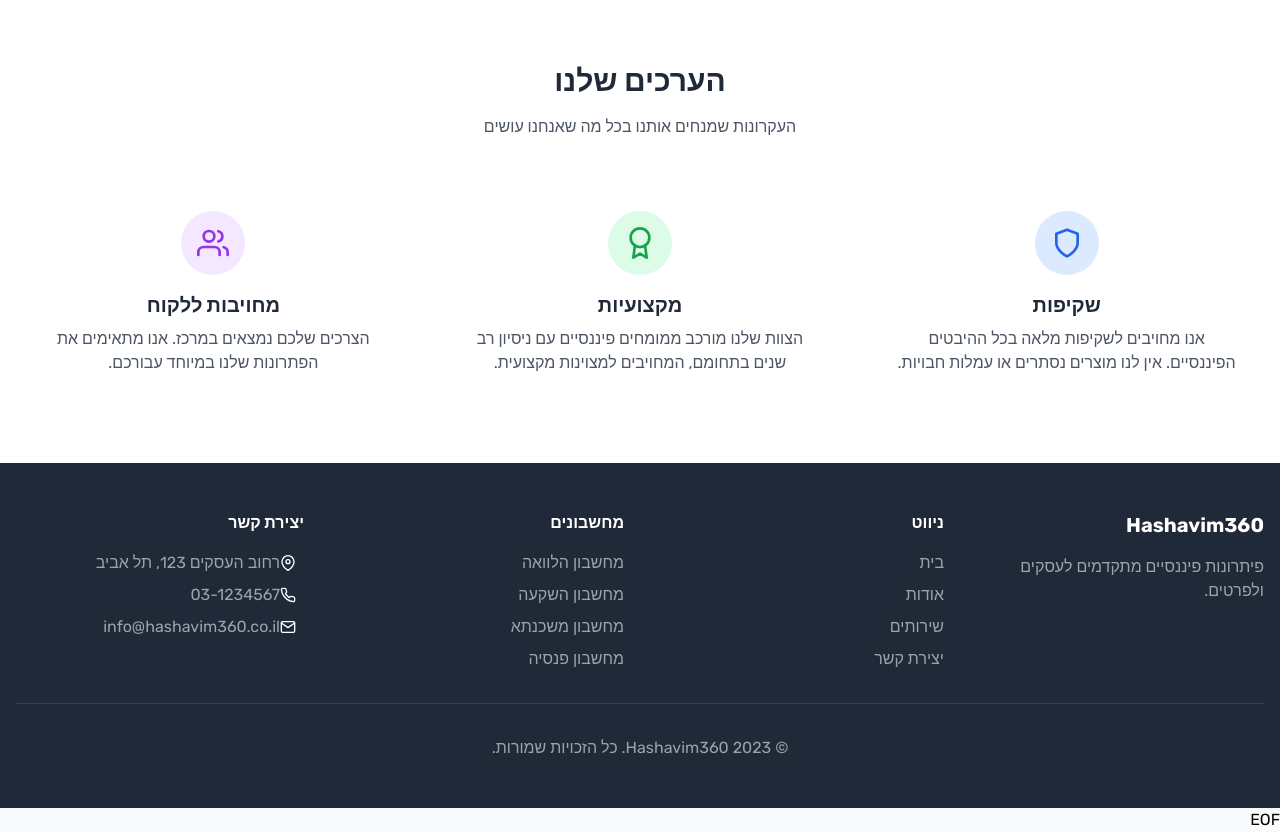
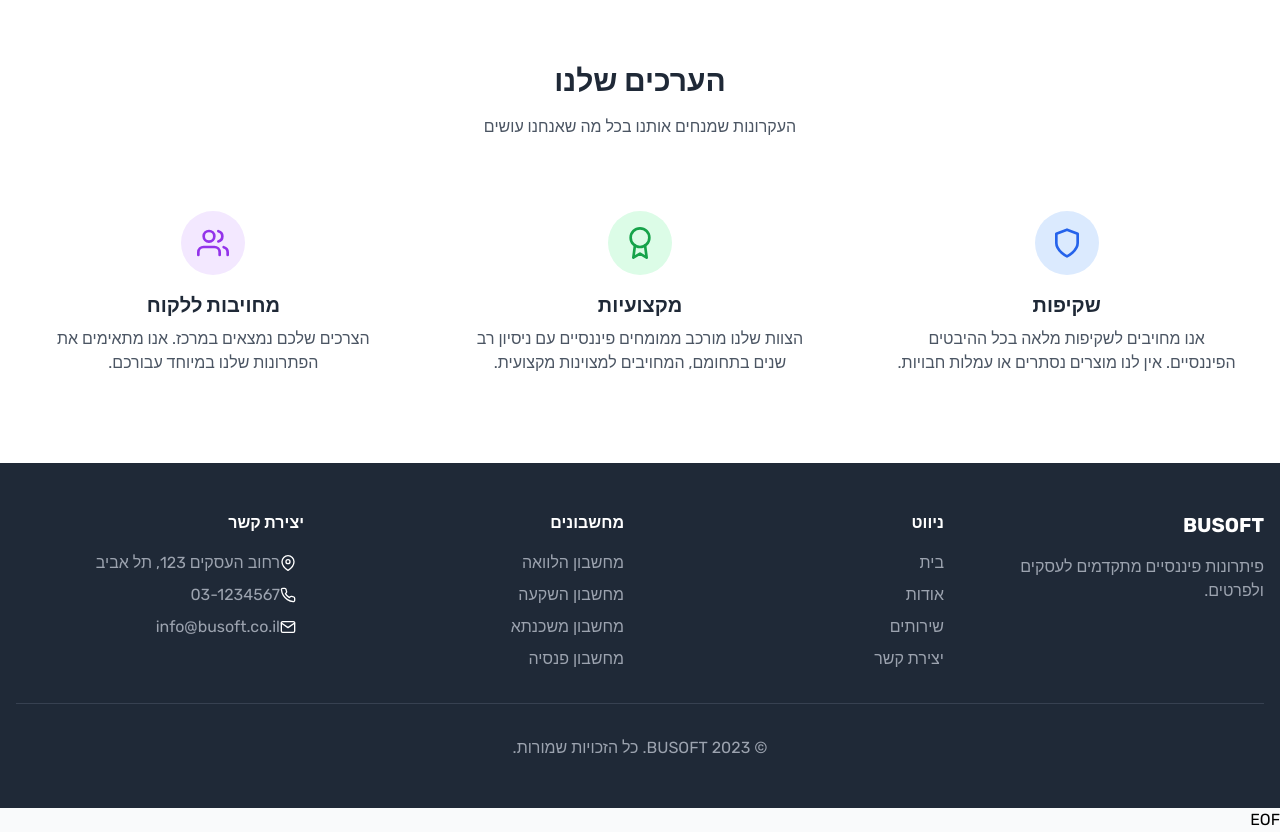
Before and after one commit to asaf-1/hashavim360, a FastAPI app: page /about in a window 1280 px wide. Shown: the part 1345-2177 px from the top of the page. Run offline with FastAPI, Linux system fonts and the light colour scheme; some libraries are stand-ins or nearby versions.

Commit message:
rebrand: Hashavim360 → BUSOFT

```diff
--- a/app/templates/about.html
+++ b/app/templates/about.html
@@ -4,7 +4,7 @@ cat > app/templates/about.html << 'EOF'
 <head>
     <meta charset="UTF-8">
     <meta name="viewport" content="width=device-width, initial-scale=1.0">
-    <title>אודות - Hashavim360</title>
+    <title>אודות - BUSOFT</title>
     <script src="https://cdn.tailwindcss.com"></script>
     <link href="https://unpkg.com/aos@2.3.1/dist/aos.css" rel="stylesheet">
     <script src="https://unpkg.com/aos@2.3.1/dist/aos.js"></script>
@@ -22,7 +22,7 @@ cat > app/templates/about.html << 'EOF'
             <div class="flex justify-between items-center">
                 <div class="flex items-center space-x-4">
                     <i data-feather="dollar-sign" class="w-8 h-8"></i>
-                    <span class="text-xl font-bold">Hashavim360</span>
+                    <span class="text-xl font-bold">BUSOFT</span>
                 </div>
                 <div class="hidden md:flex space-x-6">
                     <a href="index.html" class="px-3 py-2 rounded-md text-sm font-medium hover:bg-blue-600 text-white">בית</a>
@@ -40,16 +40,16 @@ cat > app/templates/about.html << 'EOF'
     <section class="py-16 bg-white">
         <div class="container mx-auto px-4">
             <div class="text-center mb-12">
-                <h1 class="text-4xl font-bold text-gray-800 mb-4">אודות Hashavim360</h1>
+                <h1 class="text-4xl font-bold text-gray-800 mb-4">אודות BUSOFT</h1>
                 <div class="w-24 h-1 bg-blue-600 mx-auto"></div>
             </div>
             <div class="flex flex-col md:flex-row items-center mb-16">
                 <div class="md:w-1/2 mb-8 md:mb-0" data-aos="fade-right">
-                    <img src="http://static.photos/office/640x360/2" alt="About Hashavim360" class="rounded-lg shadow-xl">
+                    <img src="http://static.photos/office/640x360/2" alt="About BUSOFT" class="rounded-lg shadow-xl">
                 </div>
                 <div class="md:w-1/2 md:pr-8" data-aos="fade-left">
                     <h2 class="text-3xl font-bold text-gray-800 mb-4">החזון שלנו</h2>
-                    <p class="text-gray-600 mb-4">Hashavim360 נוסדה מתוך רצון להנגיש את עולם הפיננסים לכולם. אנו מאמינים שכל אחד ראוי להבין את המצב הפיננסי שלו ולקבל החלטות מושכלות.</p>
+                    <p class="text-gray-600 mb-4">BUSOFT נוסדה מתוך רצון להנגיש את עולם הפיננסים לכולם. אנו מאמינים שכל אחד ראוי להבין את המצב הפיננסי שלו ולקבל החלטות מושכלות.</p>
                     <p class="text-gray-600">המחשבונים והכלים שלנו פותחו על ידי מומחים פיננסיים עם שנים של ניסיון בתעשייה, במטרה לספק לכם את המידע המדויק והמעודכן ביותר.</p>
                 </div>
             </div>
@@ -127,7 +127,7 @@ cat > app/templates/about.html << 'EOF'
         <div class="container mx-auto px-4">
             <div class="grid grid-cols-1 md:grid-cols-4 gap-8">
                 <div>
-                    <h3 class="text-xl font-bold mb-4">Hashavim360</h3>
+                    <h3 class="text-xl font-bold mb-4">BUSOFT</h3>
                     <p class="text-gray-400">פיתרונות פיננסיים מתקדמים לעסקים ולפרטים.</p>
                 </div>
                 <div>
@@ -161,13 +161,13 @@ cat > app/templates/about.html << 'EOF'
                         </li>
                         <li class="flex items-center">
                             <i data-feather="mail" class="w-4 h-4 mr-2"></i>
-                            <span class="text-gray-400">info@hashavim360.co.il</span>
+                            <span class="text-gray-400">info@busoft.co.il</span>
                         </li>
                     </ul>
                 </div>
             </div>
             <div class="border-t border-gray-700 mt-8 pt-8 text-center text-gray-400">
-                <p>© 2023 Hashavim360. כל הזכויות שמורות.</p>
+                <p>© 2023 BUSOFT. כל הזכויות שמורות.</p>
             </div>
         </div>
     </footer>
--- a/app/templates/investment.html
+++ b/app/templates/investment.html
@@ -12,7 +12,7 @@
 <body class="bg-gray-50">
   <nav class="bg-green-700 text-white">
     <div class="container mx-auto px-4 py-3 flex justify-between">
-      <a href="/index.html" class="font-bold">Hashavim360</a>
+      <a href="/index.html" class="font-bold">BUSOFT</a>
       <div class="space-x-4">
         <a href="/services.html" class="hover:underline">חזרה לשירותים</a>
       </div>
--- a/app/templates/loan.html
+++ b/app/templates/loan.html
@@ -12,7 +12,7 @@
 <body class="bg-gray-50">
   <nav class="bg-blue-700 text-white">
     <div class="container mx-auto px-4 py-3 flex justify-between">
-      <a href="/index.html" class="font-bold">Hashavim360</a>
+      <a href="/index.html" class="font-bold">BUSOFT</a>
       <div class="space-x-4">
         <a href="/services.html" class="hover:underline">חזרה לשירותים</a>
       </div>
--- a/app/templates/mortgage.html
+++ b/app/templates/mortgage.html
@@ -12,7 +12,7 @@
 <body class="bg-gray-50">
   <nav class="bg-purple-700 text-white">
     <div class="container mx-auto px-4 py-3 flex justify-between">
-      <a href="/index.html" class="font-bold">Hashavim360</a>
+      <a href="/index.html" class="font-bold">BUSOFT</a>
       <div class="space-x-4">
         <a href="/services.html" class="hover:underline">חזרה לשירותים</a>
       </div>
```
Also changed, not shown: app/templates/contact.html (+7 -7 lines), app/templates/index.html (+5 -5 lines), app/templates/services.html (+5 -5 lines).
